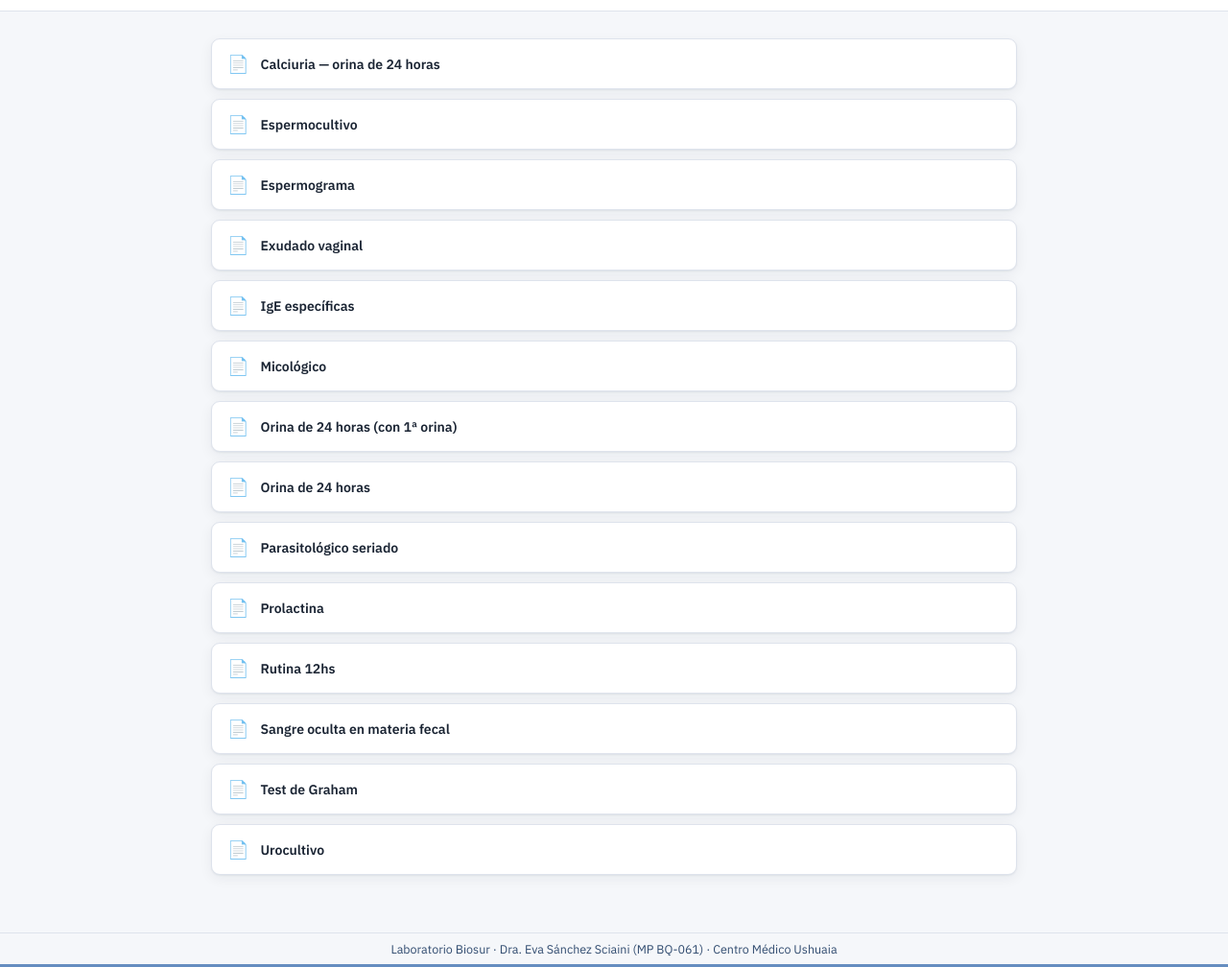
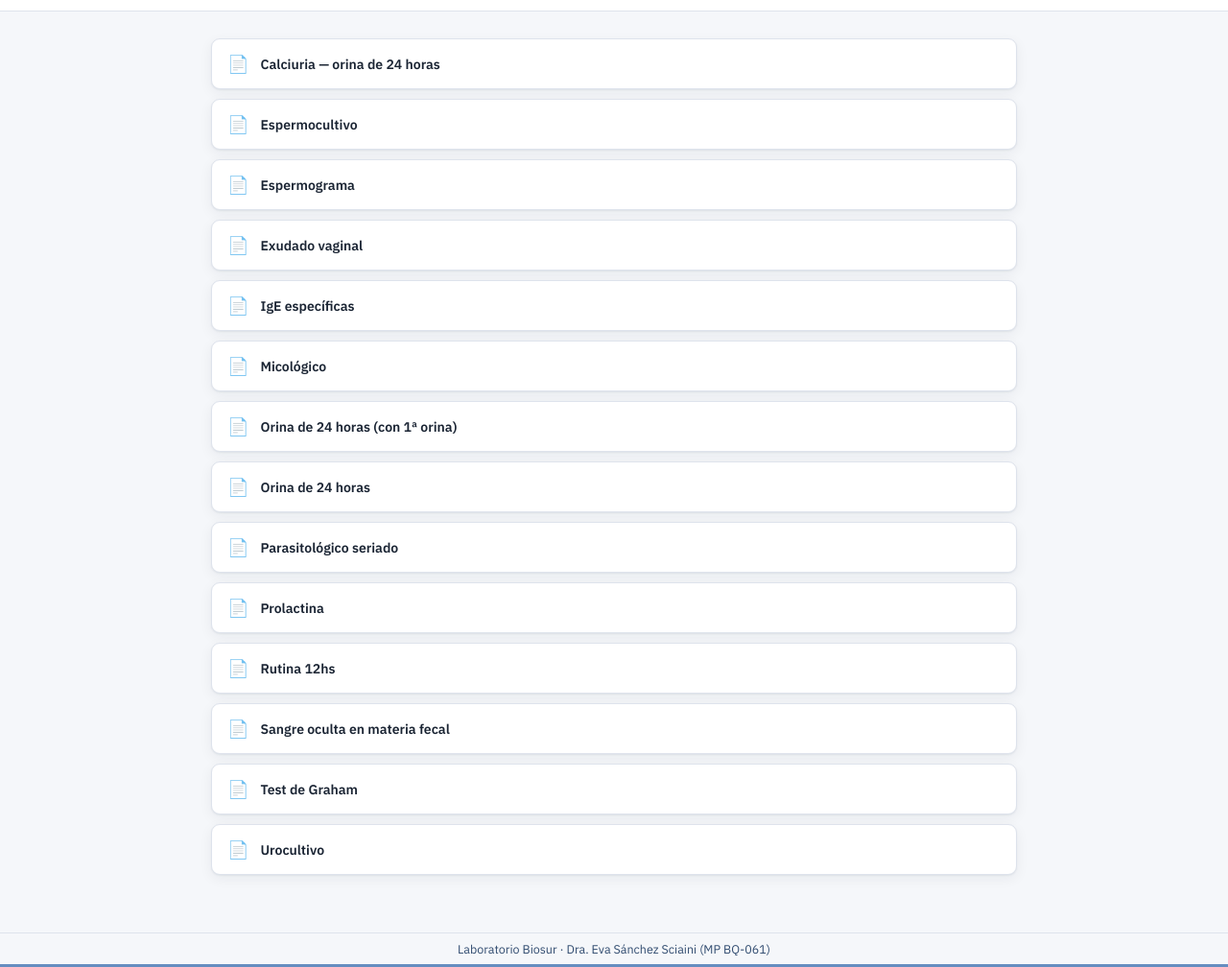
Before and after one commit to lahuella2026/sitio-biosur, a plain HTML site: page public/instructivos.html in a window 1280 px wide. Shown: the part 57-1065 px from the top of the page at 96% size. Drawn offline with Linux system fonts and the light colour scheme.

Commit message:
Add files via upload

```diff
--- a/public/instructivos.html
+++ b/public/instructivos.html
@@ -82,7 +82,7 @@
 </main>
 
 <footer class="site-footer">
-  Laboratorio Biosur · Dra. Eva Sánchez Sciaini (MP BQ-061) · Centro Médico Ushuaia
+  Laboratorio Biosur · Dra. Eva Sánchez Sciaini (MP BQ-061)
 </footer>
 
 </body>
```
Also changed, not shown: public/portal.html (+1 -1 lines).
